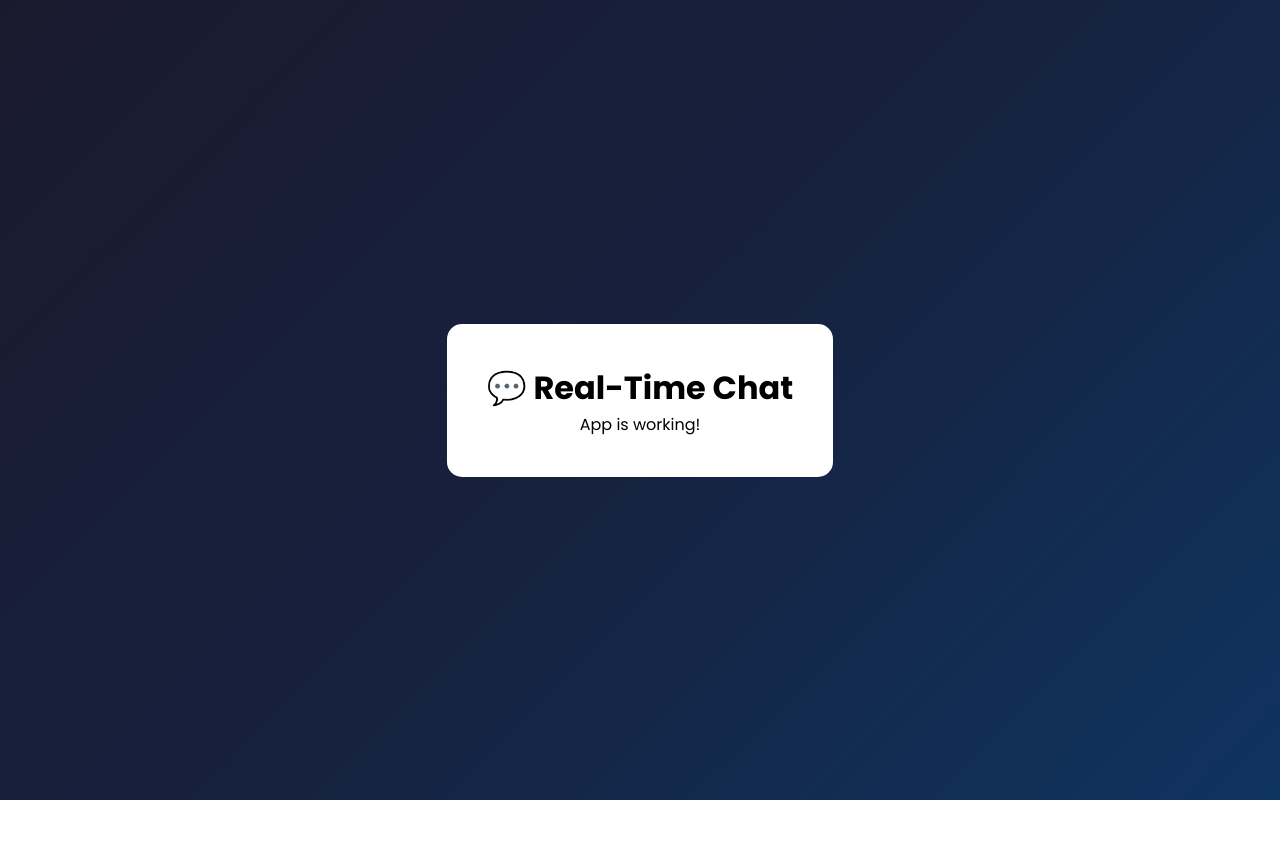
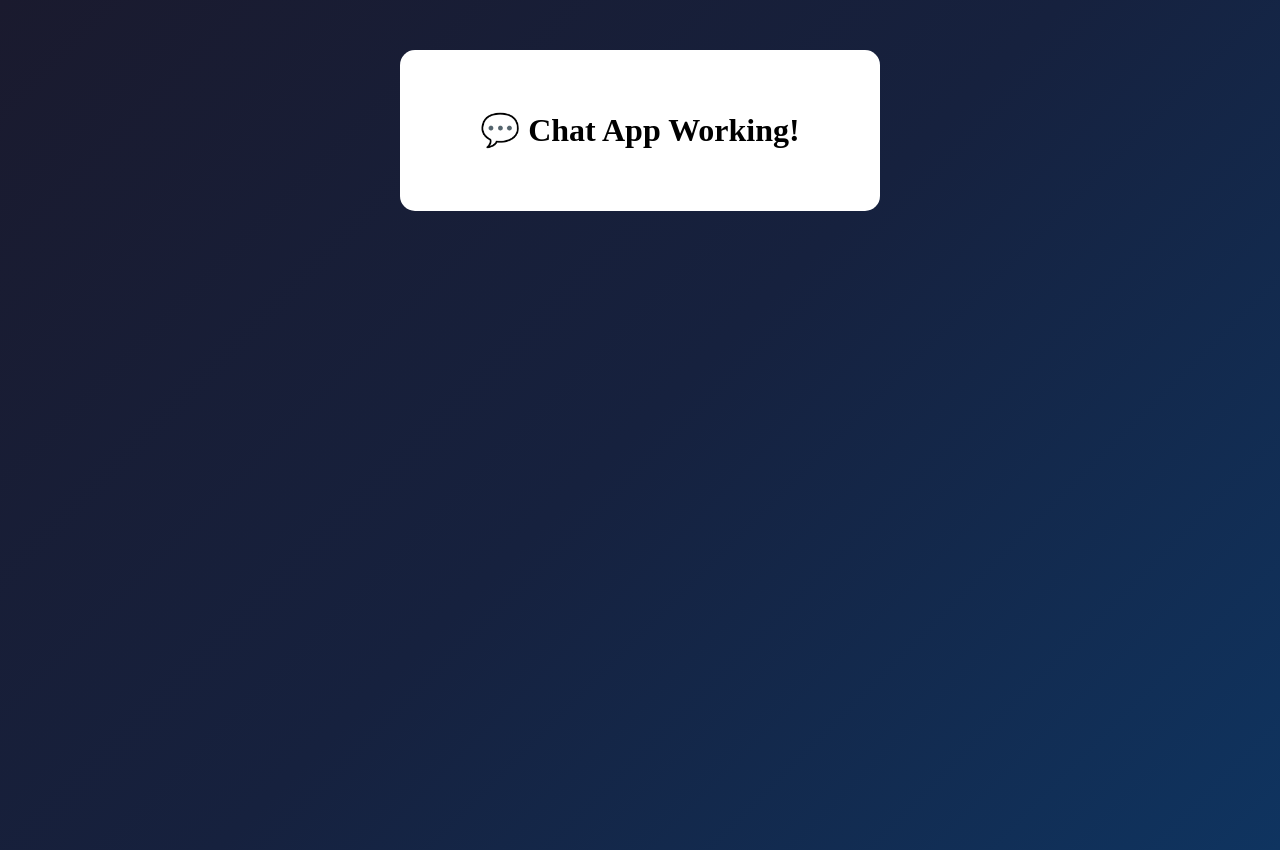
Before and after one commit to rajendran55764-lab/real-time-chat-app, a React (Create React App) app in the folder client/: page / in a window 1280 px wide. Before the commit the page ends 800 px from the top, so only its background shows below. Built offline with nearby package versions, Linux system fonts and the light colour scheme.

Commit message:
Update index.js

```diff
--- a/client/src/index.js
+++ b/client/src/index.js
@@ -1,11 +1,20 @@
 import React from 'react';
 import ReactDOM from 'react-dom/client';
-import App from './App';
-import './App.css';
+
+function App() {
+  return (
+    <div style={{
+      background:'white',
+      padding:'40px',
+      margin:'50px auto',
+      maxWidth:'400px',
+      borderRadius:'15px',
+      textAlign:'center'
+    }}>
+      <h1>💬 Chat App Working!</h1>
+    </div>
+  );
+}
 
 const root = ReactDOM.createRoot(document.getElementById('root'));
-root.render(
-  <React.StrictMode>
-    <App />
-  </React.StrictMode>
-);
+root.render(<App />);
```
